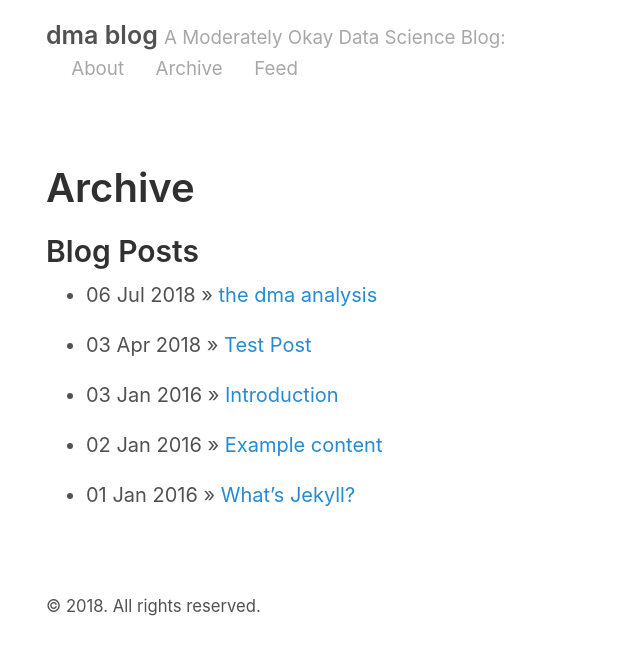
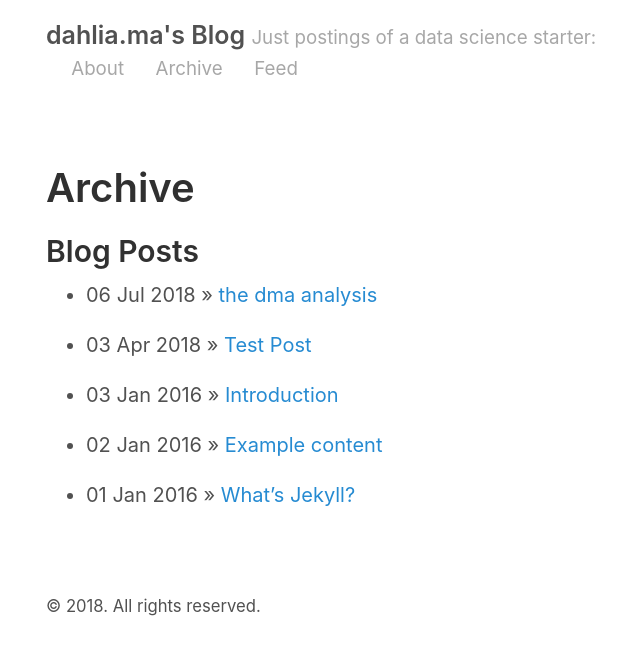
Before and after one commit to dahlia25/dahlia25.github.io, a Jekyll site: the page built from archive.md, in a window 1280 px wide. Shown: the top 655 px of the page, without its empty margins (244-884 px from the left). Built offline with Jekyll 4.4.1, drawn with Linux system fonts in a browser that asks for light colours.

Commit message:
changed settings

```diff
--- a/_config.yml
+++ b/_config.yml
@@ -2,10 +2,10 @@
 permalink:           pretty
 
 # Setup
-title:               dma blog
-tagline:             A Moderately Okay Data Science Blog
+title:               dahlia.ma's Blog
+tagline:             Just postings of a data science starter
 url:                 http://dahlia25.github.io/
-paginate:            2
+paginate:            5
 baseurl:             ""
 
 # Assets
```
